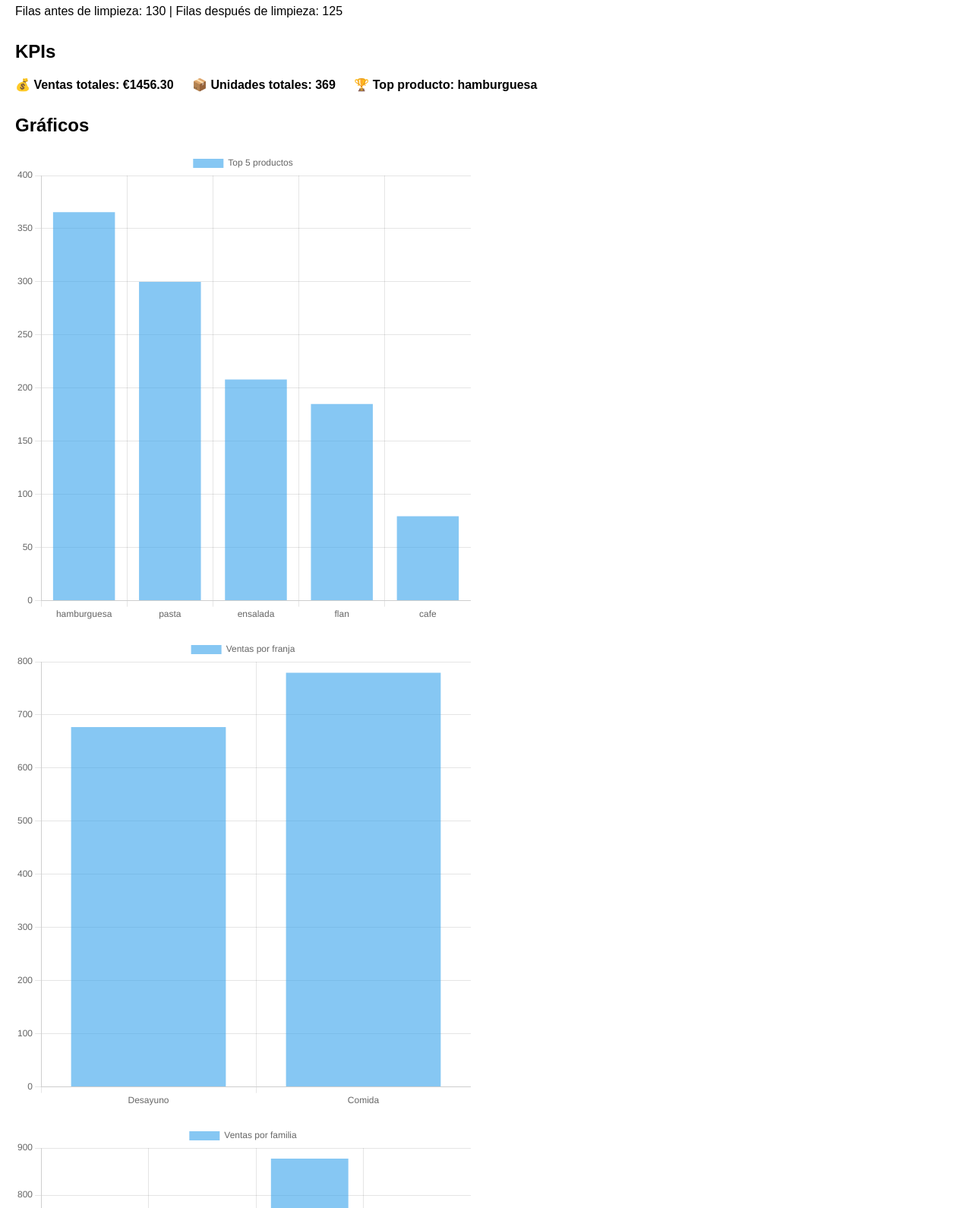
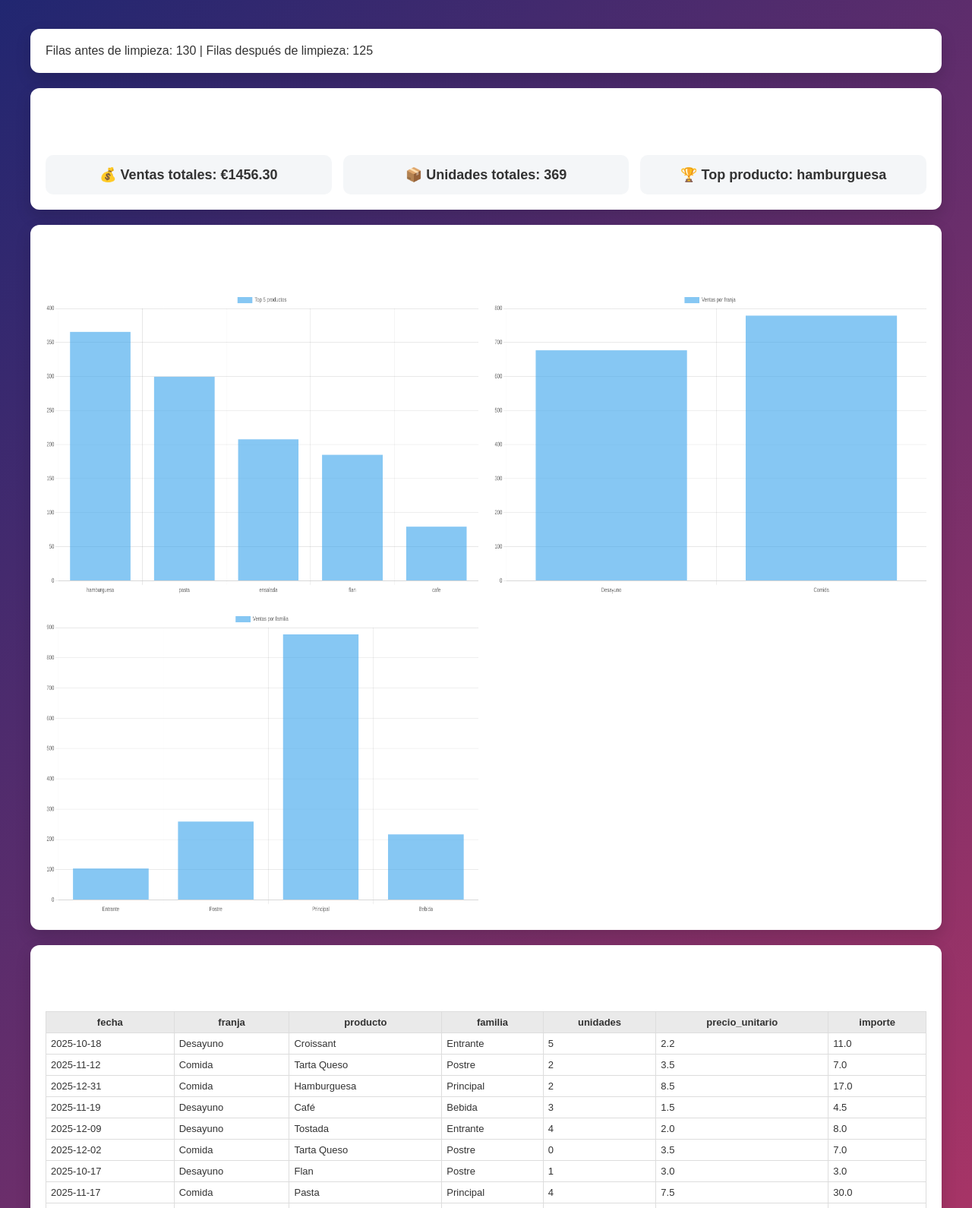
Before and after one commit to u4322785461-bot/paginaw-yaley, a plain HTML site: page index.html in a window 1280 px wide. Shown: the part 83-1673 px from the top of the page at 76% size. Drawn offline with nearby package versions, Linux system fonts and the light colour scheme.

Commit message:
Update title and enhance styling in index.html

```diff
--- a/index.html
+++ b/index.html
@@ -1,43 +1,141 @@
-<!-- ===================== index.html ===================== -->
 <!DOCTYPE html>
 <html lang="es">
 <head>
   <meta charset="UTF-8">
-  <title>Mini BI Ventas</title>
+  <title>Dashboard BI – Comedor Pedagógico</title>
+
+  <!-- Chart.js -->
   <script src="https://cdn.jsdelivr.net/npm/chart.js"></script>
   <script defer src="app.js"></script>
+
   <style>
-    body { font-family: Arial, sans-serif; margin: 20px; }
-    h1, h2 { margin-top: 30px; }
-    table { border-collapse: collapse; width: 100%; margin-top: 10px; }
-    th, td { border: 1px solid #ccc; padding: 6px; font-size: 12px; }
-    th { background: #f0f0f0; }
-    .kpi { display: inline-block; margin-right: 20px; font-weight: bold; }
-    canvas { max-width: 600px; margin-top: 20px; }
-    button { margin-top: 15px; padding: 8px 12px; }
+    body {
+      margin: 0;
+      font-family: Arial, sans-serif;
+      background: linear-gradient(135deg, #1d2671, #c33764);
+      min-height: 100vh;
+      color: #333;
+    }
+
+    h1, h2 {
+      text-align: center;
+      color: #fff;
+    }
+
+    .container {
+      max-width: 1200px;
+      margin: auto;
+      padding: 20px;
+    }
+
+    .card {
+      background: #ffffff;
+      border-radius: 12px;
+      padding: 20px;
+      margin: 20px 0;
+      box-shadow: 0 8px 20px rgba(0,0,0,0.15);
+    }
+
+    .kpis {
+      display: grid;
+      grid-template-columns: repeat(auto-fit, minmax(220px, 1fr));
+      gap: 15px;
+      text-align: center;
+    }
+
+    .kpi {
+      background: #f4f6f8;
+      padding: 15px;
+      border-radius: 10px;
+      font-weight: bold;
+      font-size: 18px;
+    }
+
+    .charts {
+      display: grid;
+      grid-template-columns: 1fr 1fr;
+      gap: 20px;
+    }
+
+    canvas {
+      max-width: 100%;
+      height: 400px !important;
+    }
+
+    table {
+      width: 100%;
+      border-collapse: collapse;
+      font-size: 13px;
+    }
+
+    th, td {
+      border: 1px solid #ddd;
+      padding: 6px;
+    }
+
+    th {
+      background: #eaeaea;
+    }
+
+    button {
+      display: block;
+      margin: 20px auto;
+      padding: 10px 18px;
+      font-size: 16px;
+      background: #1d2671;
+      color: white;
+      border: none;
+      border-radius: 8px;
+      cursor: pointer;
+    }
+
+    button:hover {
+      background: #151c55;
+    }
+
+    @media (max-width: 900px) {
+      .charts {
+        grid-template-columns: 1fr;
+      }
+    }
   </style>
 </head>
+
 <body>
 
-<h1>📊 Mini BI de Ventas</h1>
+<h1>📊 Dashboard BI – Comedor Pedagógico</h1>
 
-<div id="info"></div>
+<div class="container">
 
-<h2>KPIs</h2>
-<div id="kpis"></div>
+  <div class="card" id="info"></div>
 
+  <div class="card">
+    <h2>KPIs principales</h2>
+    <div class="kpis" id="kpis"></div>
+  </div>
+
+  <div class="card">
     <h2>Gráficos</h2>
+    <div class="charts">
       <canvas id="chartTop"></canvas>
       <canvas id="chartFranja"></canvas>
       <canvas id="chartFamilia"></canvas>
+    </div>
+  </div>
 
+  <div class="card">
     <h2>Primeras 10 filas RAW</h2>
     <table id="tableRaw"></table>
+  </div>
 
+  <div class="card">
     <h2>Primeras 10 filas LIMPIAS</h2>
     <table id="tableClean"></table>
+  </div>
 
   <button id="download">⬇️ Descargar CSV limpio</button>
 
+</div>
+
 </body>
 </html>
```
Lines whose indentation alone changed are shown as unchanged.
